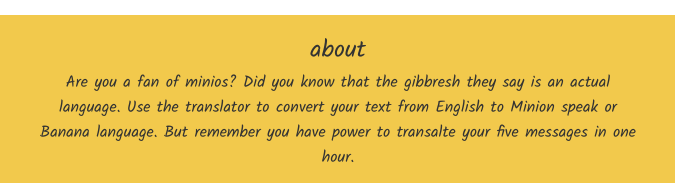
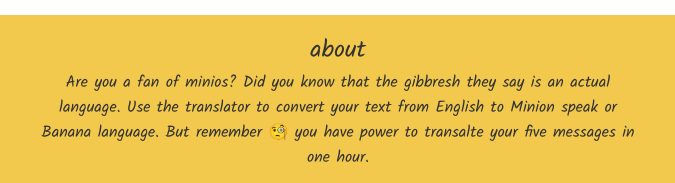
Before and after one commit to VidhiAgg/banna-speak, a plain HTML site: page index.html in a window 1280 px wide. Shown: the part 614-797 px from the top of the page, 318-993 px from the left. Drawn offline with Linux system fonts and the light colour scheme.

Commit message:
Refactor: Added emojo

```diff
--- a/index.html
+++ b/index.html
@@ -21,8 +21,7 @@
             Transition will come here 👇
         </div>
         <div id="output" style="padding: 1rem; font-size:larger">
-
-        </div>
+        </div><br>
     </main>
     <footer>
         <div style="font-size: x-large;">
@@ -32,7 +31,7 @@
             Are you a fan of minios?
             Did you know that the gibbresh they say is an
             actual language. Use the translator to
-            convert your text from English to Minion speak or Banana language. But remember you have power to transalte your five messages in one hour.
+            convert your text from English to Minion speak or Banana language. But remember 🧐 you have power to transalte your five messages in one hour.
 
         </p>
     </footer>
```
